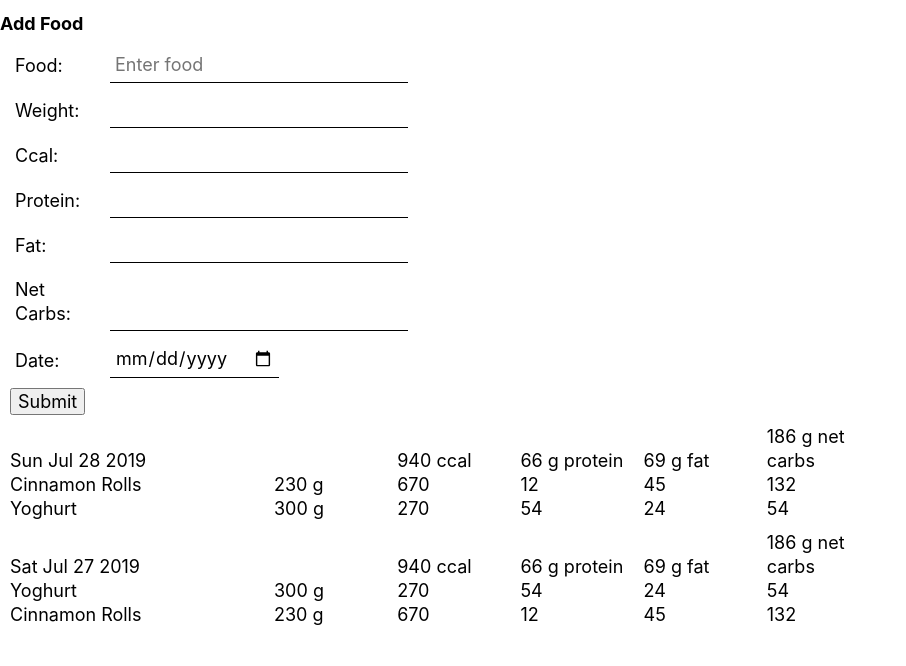
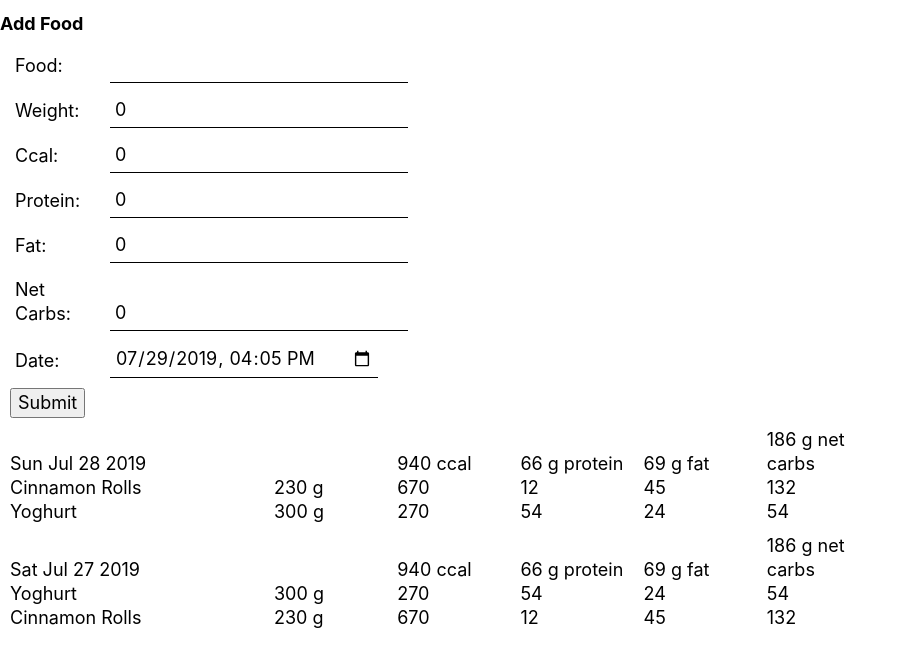
Before and after one commit to jetpackpony/diet-tracker, a React (Create React App) app: page / in a window 1280 px wide. Shown: the top 666 px of the page, without its empty margins (0-906 px from the left). Built offline with nearby package versions, Linux system fonts and the light colour scheme.

Commit message:
Make AddForm work with redux

```diff
--- a/package.json
+++ b/package.json
@@ -5,12 +5,15 @@
   "dependencies": {
     "grommet": "^2.7.4",
     "grommet-icons": "^4.2.0",
+    "moment": "^2.24.0",
     "react": "^16.8.6",
     "react-dom": "^16.8.6",
     "react-redux": "^7.1.0",
     "react-scripts": "3.0.1",
     "redux": "^4.0.4",
-    "styled-components": "^4.3.2"
+    "redux-logger": "^3.0.6",
+    "styled-components": "^4.3.2",
+    "uuid": "^3.3.2"
   },
   "scripts": {
     "start": "react-scripts start",
--- /dev/null
+++ b/src/components/AddForm/AddForm.js
@@ -0,0 +1,126 @@
+import React, { useState } from 'react';
+import styles from './AddForm.module.css';
+import moment from 'moment';
+
+const AddForm = ({ addRecord }) => {
+  const [formValues, setFormValues] = useState({});
+  const onInputChange = (e) => {
+    e.persist();
+    setFormValues({
+      ...formValues,
+      [e.target.name]: e.target.value
+    });
+  };
+
+  const onSubmit = (e) => {
+    e.preventDefault();
+    const record = {
+      ...formValues,
+      datetime: moment(formValues.datetime).toISOString()
+    };
+    console.log("Record: ", record);
+    addRecord(record);
+  };
+
+  return (
+    <form onSubmit={onSubmit}>
+      <h1>Add Food</h1>
+      <div className={styles.formContainer}>
+        <div className={styles.fieldContainer}>
+          <label htmlFor="title">
+            <span>Food: </span>
+          </label>
+          <div className={styles.inputContainer}>
+            <input
+              type="text"
+              id="title"
+              name="title"
+              value={formValues.title || ""}
+              onChange={onInputChange}
+            />
+          </div>
+        </div>
+
+        <div className={styles.fieldContainer}>
+          <label htmlFor="weight">
+            <span>Weight: </span>
+          </label>
+          <div className={styles.inputContainer}>
+            <input type="number" id="weight" name="weight"
+              value={formValues.weight || 0}
+              onChange={onInputChange}
+            />
+          </div>
+        </div>
+
+        <div className={styles.fieldContainer}>
+          <label htmlFor="calories">
+            <span>Ccal: </span>
+          </label>
+          <div className={styles.inputContainer}>
+            <input type="number" id="calories" name="calories"
+              value={formValues.calories || 0}
+              onChange={onInputChange}
+            />
+          </div>
+        </div>
+
+        <div className={styles.fieldContainer}>
+          <label htmlFor="protein">
+            <span>Protein: </span>
+          </label>
+          <div className={styles.inputContainer}>
+            <input type="number" id="protein" name="protein"
+              value={formValues.protein || 0}
+              onChange={onInputChange}
+            />
+          </div>
+        </div>
+
+        <div className={styles.fieldContainer}>
+          <label htmlFor="fat">
+            <span>Fat: </span>
+          </label>
+          <div className={styles.inputContainer}>
+            <input type="number" id="fat" name="fat"
+              value={formValues.fat || 0}
+              onChange={onInputChange}
+            />
+          </div>
+        </div>
+
+        <div className={styles.fieldContainer}>
+          <label htmlFor="carbs">
+            <span>Net Carbs: </span>
+          </label>
+          <div className={styles.inputContainer}>
+            <input type="number" id="carbs" name="carbs"
+              value={formValues.carbs || 0}
+              onChange={onInputChange}
+            />
+          </div>
+        </div>
+
+        <div className={styles.fieldContainer}>
+          <label htmlFor="date">
+            <span>Date: </span>
+          </label>
+          <div className={styles.inputContainer}>
+            <input type="datetime-local" id="datetime" name="datetime"
+              value={formValues.datetime || moment().format("YYYY-MM-DD[T]HH:mm")}
+              onChange={onInputChange}
+            />
+          </div>
+        </div>
+
+        <div className={styles.fieldContainer}>
+          <button type="submit" id="submit" name="submit">Submit</button>
+        </div>
+      </div>
+    </form>
+
+  );
+}
+
+
+export default AddForm;
--- a/src/components/AddForm/index.js
+++ b/src/components/AddForm/index.js
@@ -1,79 +1,19 @@
-import React from 'react';
-import styles from './AddForm.module.css';
+import AddForm from './AddForm';
+import { connect } from 'react-redux';
+import { addRecord } from '../../store/actions';
 
-const AddForm = () => (
-  <form>
-    <h1>Add Food</h1>
-    <div className={styles.formContainer}>
-      <div className={styles.fieldContainer}>
-        <label htmlFor="title">
-          <span>Food: </span>
-        </label>
-        <div className={styles.inputContainer}>
-          <input type="text" id="title" name="title" placeholder="Enter food" />
-        </div>
-      </div>
+const exampleRecord = {
+  title: "Cinnamon Rolls",
+  weight: 230,
+  calories: 670,
+  protein: 12,
+  fat: 45,
+  carbs: 132,
+  datetime: (new Date("29 Jul 2019 22:22:22")).toISOString(),
+}
 
-      <div className={styles.fieldContainer}>
-        <label htmlFor="weight">
-          <span>Weight: </span>
-        </label>
-        <div className={styles.inputContainer}>
-          <input type="number" id="weight" name="weight" />
-        </div>
-      </div>
+const mapDispatchToProps = (dispatch) => ({
+  addRecord: (data) => dispatch(addRecord(data))
+});
 
-      <div className={styles.fieldContainer}>
-        <label htmlFor="calories">
-          <span>Ccal: </span>
-        </label>
-        <div className={styles.inputContainer}>
-          <input type="number" id="calories" name="calories" />
-        </div>
-      </div>
-
-      <div className={styles.fieldContainer}>
-        <label htmlFor="protein">
-          <span>Protein: </span>
-        </label>
-        <div className={styles.inputContainer}>
-          <input type="number" id="protein" name="protein" />
-        </div>
-      </div>
-
-      <div className={styles.fieldContainer}>
-        <label htmlFor="fat">
-          <span>Fat: </span>
-        </label>
-        <div className={styles.inputContainer}>
-          <input type="number" id="fat" name="fat" />
-        </div>
-      </div>
-
-      <div className={styles.fieldContainer}>
-        <label htmlFor="carbs">
-          <span>Net Carbs: </span>
-        </label>
-        <div className={styles.inputContainer}>
-          <input type="number" id="carbs" name="carbs" />
-        </div>
-      </div>
-
-      <div className={styles.fieldContainer}>
-        <label htmlFor="date">
-          <span>Date: </span>
-        </label>
-        <div className={styles.inputContainer}>
-          <input type="date" id="date" name="date" />
-        </div>
-      </div>
-
-      <div className={styles.fieldContainer}>
-        <input type="submit" id="submit" name="submit" value="Submit" />
-      </div>
-    </div>
-  </form>
-
-);
-
-export default AddForm;
+export default connect(null, mapDispatchToProps)(AddForm);
--- /dev/null
+++ b/src/store/actions/index.js
@@ -0,0 +1,11 @@
+import uuid from 'uuid/v4';
+
+export const ACTIONS = {
+  ADD_RECORD: "ADD_RECORD"
+};
+
+export const addRecord = (data) => ({
+  type: ACTIONS.ADD_RECORD,
+  id: uuid(),
+  data
+})
--- a/src/store/index.js
+++ b/src/store/index.js
@@ -1,48 +1,7 @@
-import { createStore } from 'redux';
+import { createStore, applyMiddleware } from 'redux';
+import reducer from './reducers';
+import logger from 'redux-logger';
 
-const initialState = {
-  records: [
-    {
-      title: "Cinnamon Rolls",
-      weight: 230,
-      calories: 670,
-      protein: 12,
-      fat: 45,
-      carbs: 132,
-      datetime: (new Date("28 Jul 2019 15:44:32")).toISOString(),
-    },
-    {
-      title: "Yoghurt",
-      weight: 300,
-      calories: 270,
-      protein: 54,
-      fat: 24,
-      carbs: 54,
-      datetime: (new Date("28 Jul 2019 18:44:32")).toISOString(),
-    },
-    {
-      title: "Cinnamon Rolls",
-      weight: 230,
-      calories: 670,
-      protein: 12,
-      fat: 45,
-      carbs: 132,
-      datetime: (new Date("27 Jul 2019 18:44:32")).toISOString(),
-    },
-    {
-      title: "Yoghurt",
-      weight: 300,
-      calories: 270,
-      protein: 54,
-      fat: 24,
-      carbs: 54,
-      datetime: (new Date("27 Jul 2019 11:44:32")).toISOString(),
-    },
-  ]
-};
-
-const reducer = (state = initialState, action) => state;
-
-const initStore = () => createStore(reducer);
+const initStore = () => createStore(reducer, applyMiddleware(logger));
 
 export default initStore;
--- /dev/null
+++ b/src/store/initialState.js
@@ -0,0 +1,44 @@
+export default {
+  records: [
+    {
+      id: "0",
+      title: "Cinnamon Rolls",
+      weight: 230,
+      calories: 670,
+      protein: 12,
+      fat: 45,
+      carbs: 132,
+      datetime: (new Date("28 Jul 2019 15:44:32")).toISOString(),
+    },
+    {
+      id: "1",
+      title: "Yoghurt",
+      weight: 300,
+      calories: 270,
+      protein: 54,
+      fat: 24,
+      carbs: 54,
+      datetime: (new Date("28 Jul 2019 18:44:32")).toISOString(),
+    },
+    {
+      id: "2",
+      title: "Cinnamon Rolls",
+      weight: 230,
+      calories: 670,
+      protein: 12,
+      fat: 45,
+      carbs: 132,
+      datetime: (new Date("27 Jul 2019 18:44:32")).toISOString(),
+    },
+    {
+      id: "3",
+      title: "Yoghurt",
+      weight: 300,
+      calories: 270,
+      protein: 54,
+      fat: 24,
+      carbs: 54,
+      datetime: (new Date("27 Jul 2019 11:44:32")).toISOString(),
+    },
+  ]
+};
--- /dev/null
+++ b/src/store/reducers/index.js
@@ -0,0 +1,22 @@
+import initialState from '../initialState';
+import { ACTIONS } from '../actions';
+
+const makeRecord = (id, data) => ({
+  id,
+  ...data
+});
+
+const reducer = (state = initialState, action) => {
+  switch(action.type) {
+    case ACTIONS.ADD_RECORD:
+      return {
+        records: [
+          ...state.records,
+          makeRecord(action.id, action.data)
+        ]
+      };
+  }
+  return state;
+};
+
+export default reducer;
```
Also changed, not shown: 1 other file (tests, documents, lock files or other folders).
